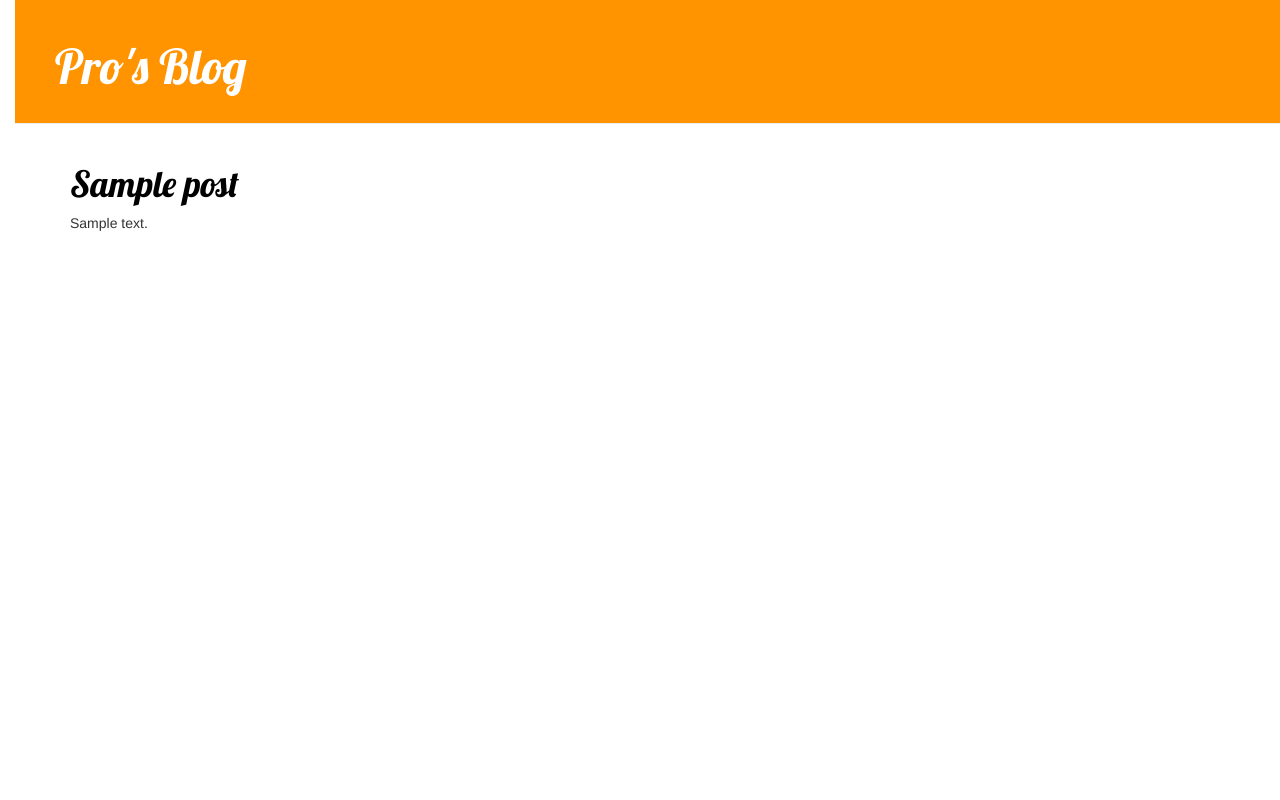
After one commit to litunny/weird, a Django app: page /post/1/ in a window 1280 px wide. The commit adds this page. Run offline with Django 3.2, Linux system fonts and the light colour scheme; tables that the repository leaves empty hold one stand-in row (values such as "Sample post"); some libraries are stand-ins or nearby versions.

Commit message:
Add post_detail page for the blog site

```diff
--- /dev/null
+++ b/blog/static/blog/style.css
@@ -0,0 +1,56 @@
+h1 a {
+    color: #FCA205 !important;
+    font-family: 'Lobster';
+}
+
+body {
+    padding-left: 15px;
+}
+
+
+.page-header {
+    background-color: #ff9400;
+    margin-top: 0;
+    padding: 20px 20px 20px 40px;
+}
+
+.page-header h1, .page-header h1 a, .page-header h1 a:visited, .page-header h1 a:active {
+    color: #ffffff;
+    font-size: 36pt;
+    text-decoration: none;
+}
+
+.content {
+    margin-left: 40px;
+}
+
+h1, h2, h3, h4 {
+    font-family: 'Lobster', cursive;
+}
+
+.date {
+    color: #828282;
+}
+
+.save {
+    float: right;
+}
+
+.post-form textarea, .post-form input {
+    width: 100%;
+}
+
+.top-menu, .top-menu:hover, .top-menu:visited {
+    color: #ffffff;
+    float: right;
+    font-size: 26pt;
+    margin-right: 20px;
+}
+
+.post {
+    margin-bottom: 70px;
+}
+
+.post h1 a, .post h1 a:visited {
+    color: #000000;
+}
--- /dev/null
+++ b/blog/templates/blog/base.html
@@ -0,0 +1,23 @@
+{% load static %}
+<html>
+    <head>
+        <title>Pro's Blog</title>
+        <link rel="stylesheet" href="//maxcdn.bootstrapcdn.com/bootstrap/3.2.0/css/bootstrap.min.css">
+        <link rel="stylesheet" href="//maxcdn.bootstrapcdn.com/bootstrap/3.2.0/css/bootstrap-theme.min.css">
+        <link rel="stylesheet" href="{% static 'blog/style.css' %}">
+        <link href="//fonts.googleapis.com/css?family=Lobster&subset=latin,latin-ext" rel="stylesheet" type="text/css">
+    </head>
+    <body>
+        <div class="page-header">
+            <h1><a href="/" style='color:white !important;'>Pro's Blog</a></h1>
+        </div>
+        <div class="content container">
+            <div class="row">
+                <div class="col-md-8">
+                    {% block content %}
+                    {% endblock %}
+                </div>
+            </div>
+        </div>
+    </body>
+</html>
--- /dev/null
+++ b/blog/templates/blog/post_detail.html
@@ -0,0 +1,8 @@
+{% extends 'blog/base.html' %}
+
+{% block content %}
+<div class='post'>
+    <h1><a href="{% url 'post_detail' pk=post.pk %}" style="color: black !important;">{{ post.title }}</a></h1>
+    <p style="text-align:justify;">{{ post.text|linebreaksbr }}</p>
+</div>
+{% endblock %}
--- a/blog/urls.py
+++ b/blog/urls.py
@@ -3,4 +3,5 @@ from . import views
 
 urlpatterns = [
     url(r'^$', views.post_list, name='post_list'),
+    url(r'^post/(?P<pk>\d+)/$', views.post_detail, name='post_detail')
 ]
--- a/blog/views.py
+++ b/blog/views.py
@@ -1,9 +1,16 @@
-from django.shortcuts import render
+from django.shortcuts import render,get_object_or_404
 from django.http import HttpResponse, Http404, HttpResponseRedirect
 from .models import Post
 from django.utils import timezone
 
 def post_list(request):
-    posts = Post.objects.order_by('published_date')
+    posts = Post.objects.filter(published_date__lte=timezone.now()).order_by('published_date')
 
     return render(request, 'blog/post_list.html', {'posts' : posts})
+
+def post_detail(request, pk):
+    post = get_object_or_404(Post, pk=pk)
+    context = {
+        'post' : post
+    }
+    return render(request, 'blog/post_detail.html', context)
```
Also changed, not shown: blog/templates/blog/post_list.html (+12 -17 lines).
